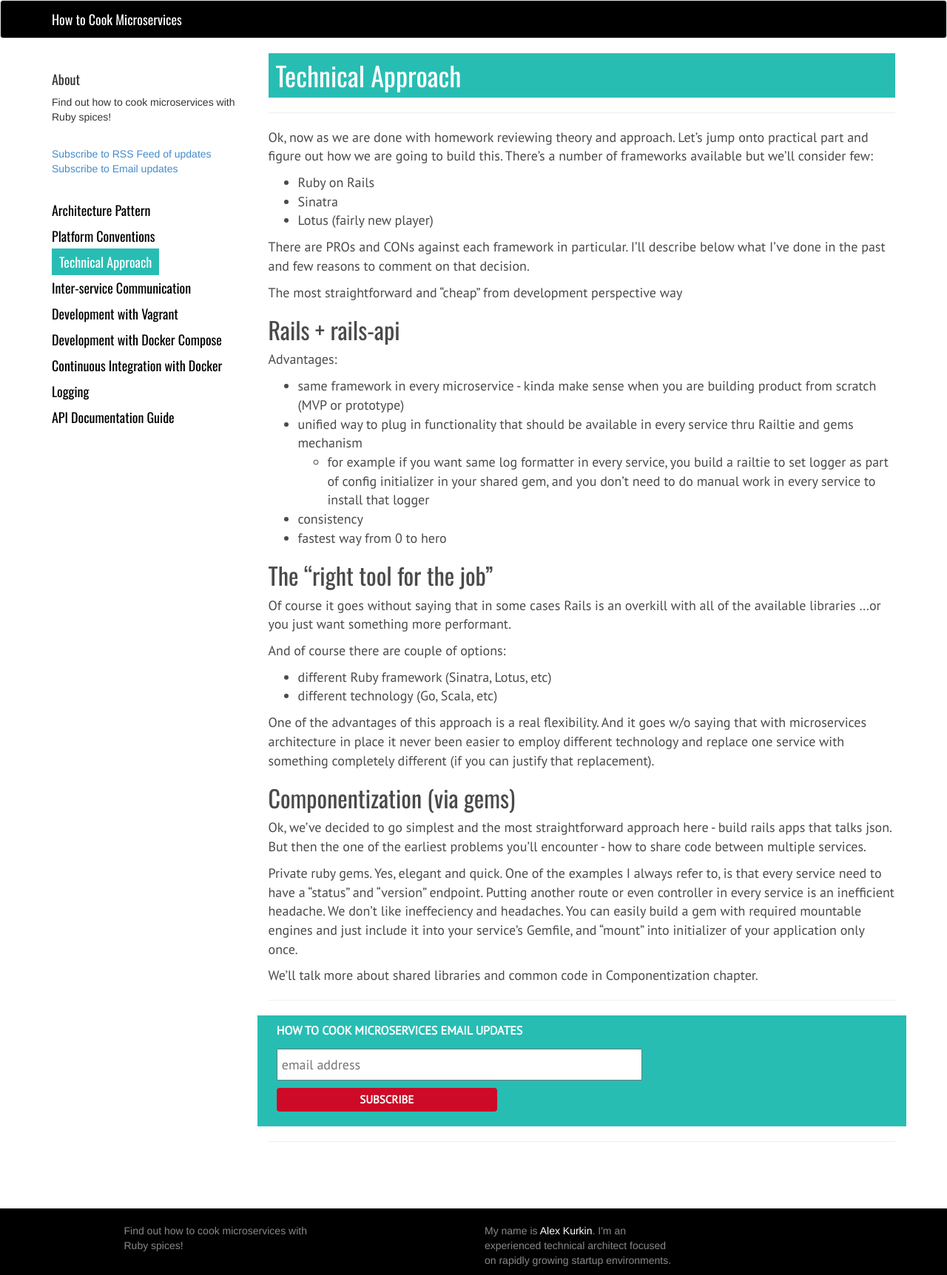
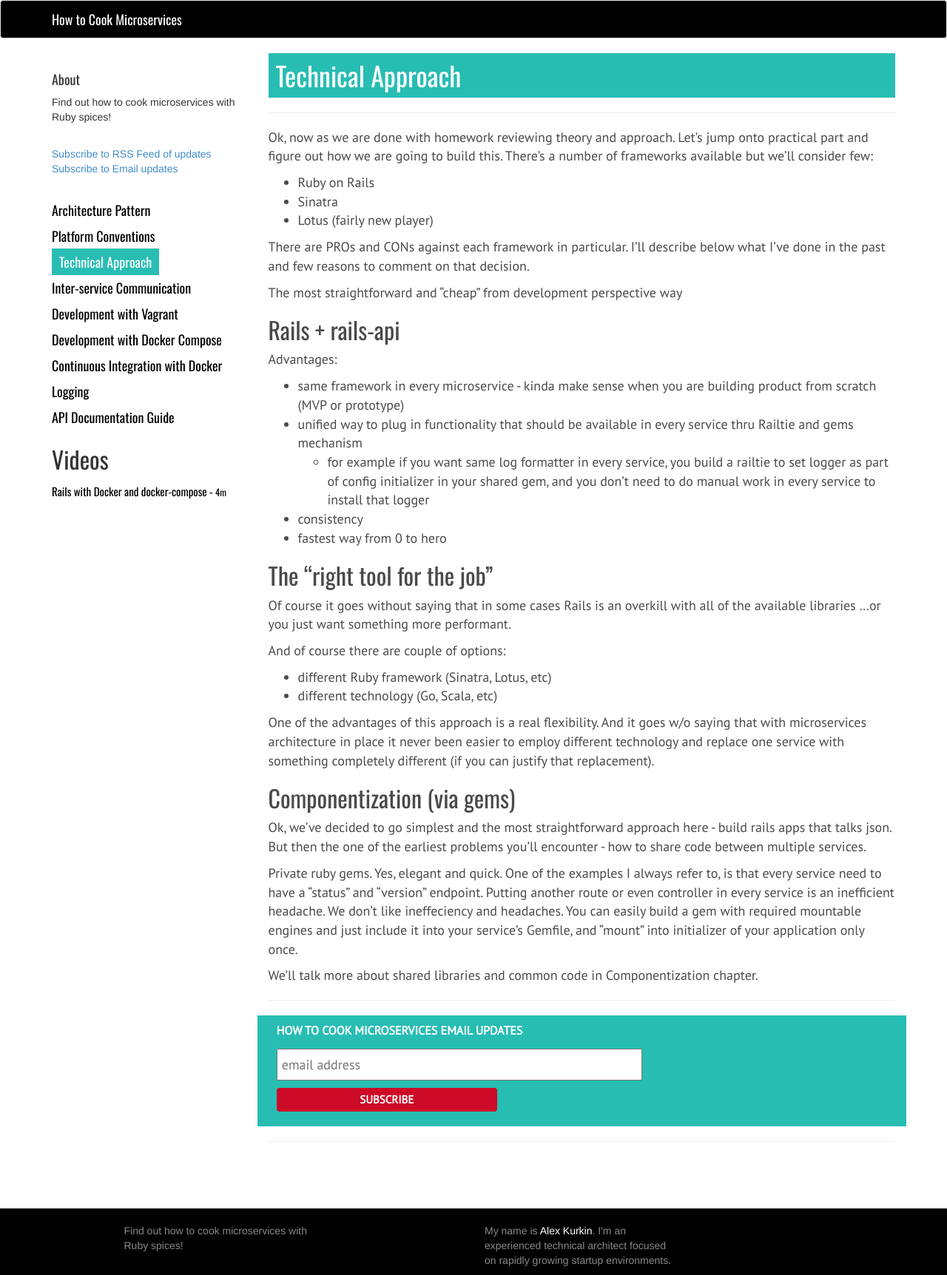
Before and after one commit to avgx/howtocookmicroservices.github.io, a Jekyll site: the page built from _posts/2014-11-02-technical-approach.markdown, in a window 1280 px wide. Shown: the whole page at 74% size. Built offline with Jekyll 4.4.1, drawn with Linux system fonts in a browser that asks for light colours; comment, search, counter and statistics services are not loaded.

Commit message:
add first screencast; add update for this screencast; add side bar section for video

```diff
--- a/_config.yml
+++ b/_config.yml
@@ -28,6 +28,7 @@ sections:
   - Development Environment
   - Continuous Delivery
   - Implementation Details
+  - Videos / Screencasts
 
 highlighter: pygments
 
--- a/_layouts/default.html
+++ b/_layouts/default.html
@@ -25,13 +25,17 @@
             {% for post in site.posts %}
               <li>
                 {% if post.url == page.url %}
-                  <a class="post-link selected" href="{{ post.url | prepend: site.baseurl }}">
-                  {% if post.short_title == nil %} {{ post.title }} {% else %} {{ post.short_title }} {% endif %}
-                  {% if post.in_progress %} (in progress) {% endif %}
-                  </a>
+                  {% if post.hide_in_sidebar %}
+                  {% else %}
+                    <a class="post-link selected" href="{{ post.url | prepend: site.baseurl }}">
+                    {% if post.short_title == nil %} {{ post.title }} {% else %} {{ post.short_title }} {% endif %}
+                    {% if post.in_progress %} (in progress) {% endif %}
+                    </a>
+                  {% endif %}
                 {% else %}
                   {% if post.coming_soon %}
                     <a class="post-link coming-soon" href="#">{{ post.title }} (coming soon)</a>
+                  {% elsif post.hide_in_sidebar %}
                   {% else %}
                     <a class="post-link" href="{{ post.url | prepend: site.baseurl }}">
                     {% if post.short_title == nil %} {{ post.title }} {% else %} {{ post.short_title }} {% endif %}
@@ -42,6 +46,26 @@
               </li>
             {% endfor %}
             </ul>
+
+            <h3>Videos</h3>
+              <ul class="list-contents">
+                {% for post in site.posts %}
+                  {% if post.sections contains 'Videos / Screencasts' %}
+                  <li>
+                  {% if post.url == page.url %}
+                    <a class="video-link selected" href="{{ post.url | prepend: site.baseurl }}">
+                      {% if post.short_title == nil %} {{ post.title }} {% else %} {{ post.short_title }} {% endif %} - <span class='small'>{{ post.duration }}</span>
+                    </a>
+                  {% else %}
+                    <a class="video-link" href="{{ post.url | prepend: site.baseurl }}">
+                      {% if post.short_title == nil %} {{ post.title }} {% else %} {{ post.short_title }} {% endif %} - <span class='small'>{{ post.duration }}</span>
+                    </a>
+                  {% endif %}
+                  </li>
+                  {% else %}
+                  {% endif %}
+                {% endfor %}
+              </ul>
           </div>
         </div>
 
--- a/_layouts/landing.html
+++ b/_layouts/landing.html
@@ -67,7 +67,7 @@
         {% endfor %}
       </div>
     </div>
-
+    <br/>
     <div class="container">
       <div class="row" id="subscribe">
         <div class='col-sm-10 col-sm-offset-1'>
--- a/css/theme.scss
+++ b/css/theme.scss
@@ -164,6 +164,12 @@ h4 {
       font-size: 18px;
     }
 
+    a.video-link {
+      color: #000;
+      font-family: $base-bold-font-family;
+      font-size: 15px;
+    }
+
     .post-link.coming-soon {
       color: #666;
       font-family: $base-bold-font-family;
@@ -175,6 +181,13 @@ h4 {
     a.post-link.selected {
       background-color: $base-bright-color;
       padding: 5px 10px;
+      color: #fff;
+      text-decoration: none;
+    }
+
+    a.video-link.selected {
+      background-color: $base-bright-color;
+      padding: 5px 5px;
       color: #fff;
       text-decoration: none;
     }
```
Also changed, not shown: _posts/2015-08-27-running-ruby-on-rails-with-docker-and-docker-compose.md (added, +18 -0 lines), _updates/11-ruby-on-rails-app-with-docker-and-docker-compose.md (added, +29 -0 lines).
